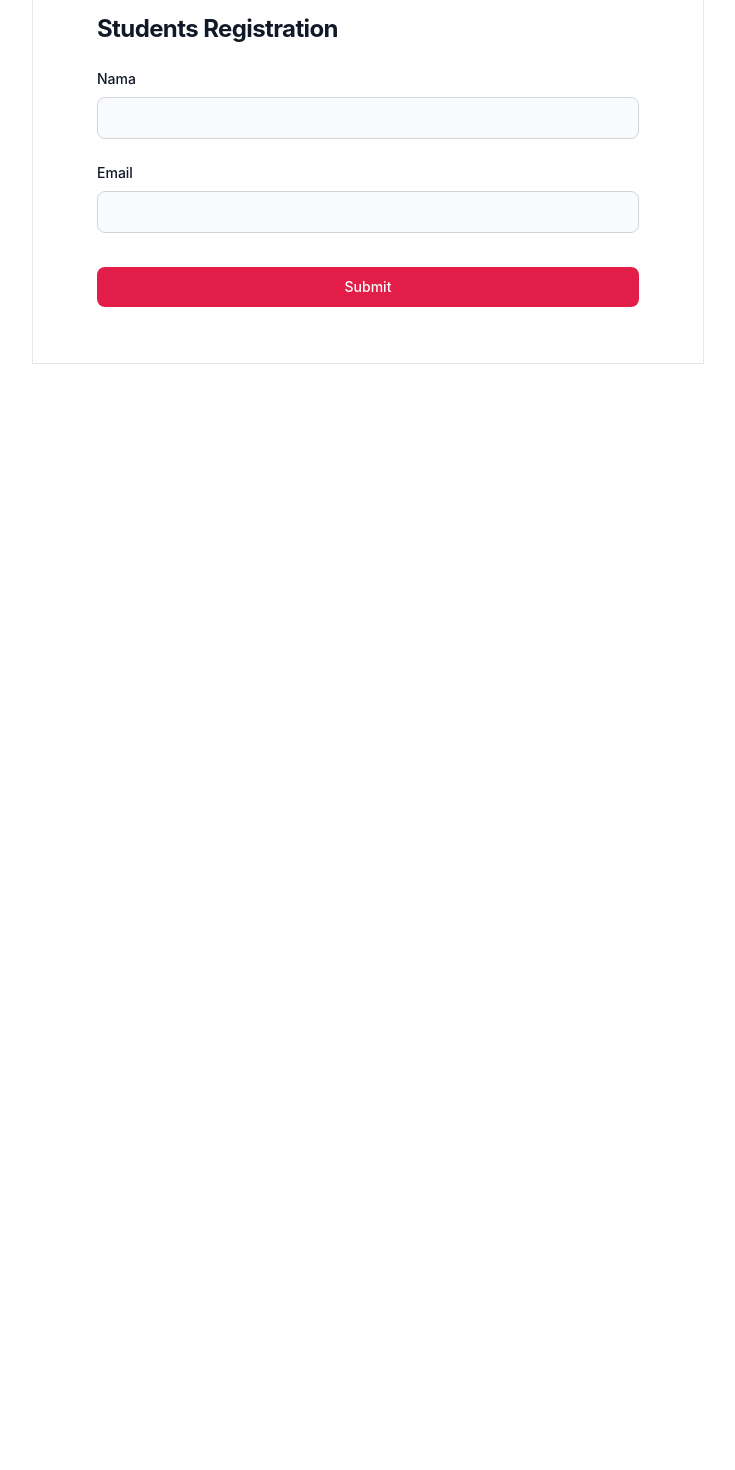
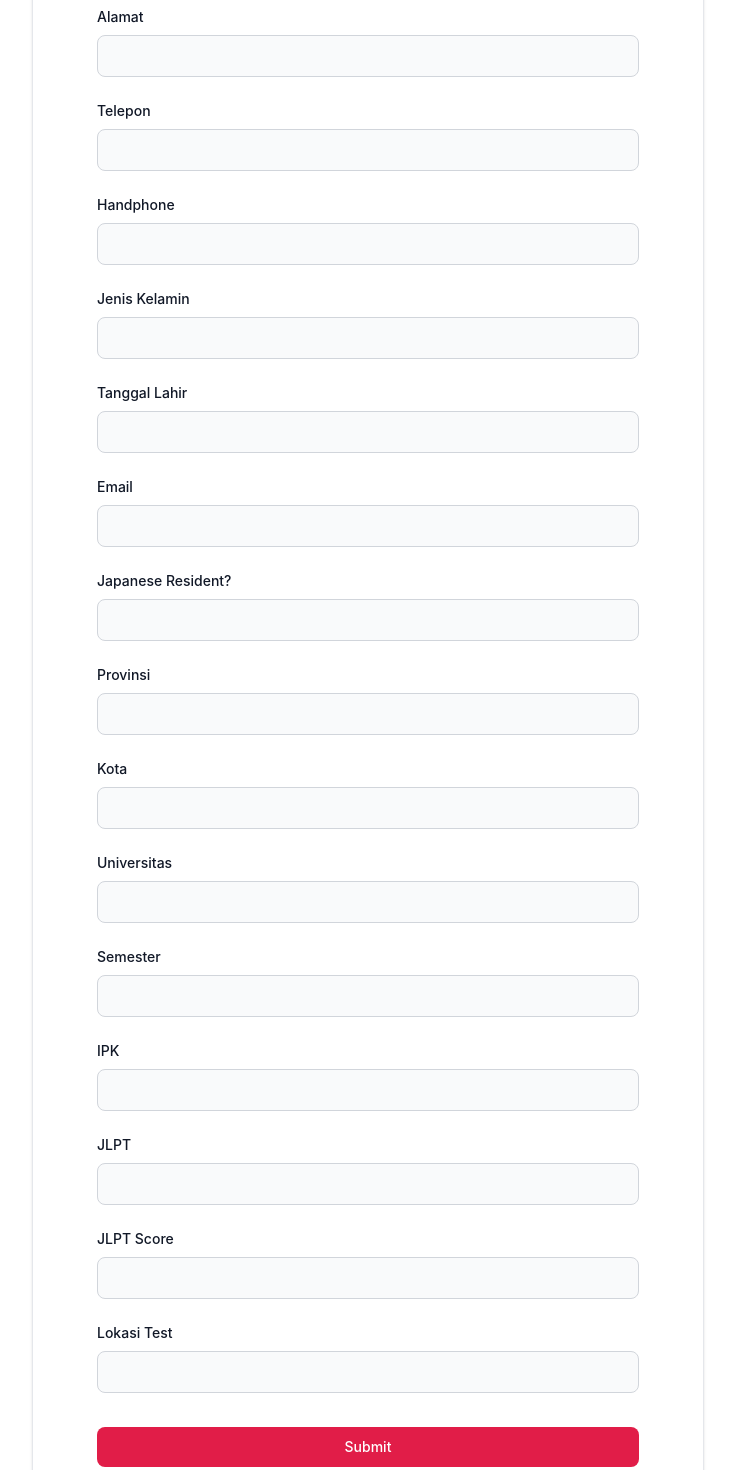
Before and after one commit to Reinhardjs/scholarship-registration-frontend, a React (Create React App) app: page /studies in a window 1280 px wide. Shown: the part 240-1710 px from the top of the page, without its empty margins (272-1007 px from the left). Before the commit the page ends 800 px from the top, so only its background shows below. Built offline with nearby package versions, Linux system fonts and the light colour scheme.

Commit message:
chore(mext-registration): added complete inputs for students form

```diff
--- a/src/components/TextInput.js
+++ b/src/components/TextInput.js
@@ -1,7 +1,7 @@
 import React from "react";
 
 const TextInput = (props) => {
-  const { form, labelString, inputName, placeholder } = props;
+  const { form, labelString, inputName, placeholder, validation } = props;
   const {
     register,
     formState: { errors },
@@ -9,15 +9,20 @@ const TextInput = (props) => {
 
   return (
     <div className="text-input-container">
-      <label class="mb-2 block text-sm font-medium text-gray-900 dark:text-white">
+      <label className="mb-2 block text-sm font-medium text-gray-900 dark:text-white">
         {labelString}
       </label>
       <input
-        class="block w-full rounded-lg border border-gray-300 bg-gray-50 p-2.5 text-gray-900 focus:border-primary-600 focus:ring-primary-600 dark:border-gray-600 dark:bg-gray-700 dark:text-white dark:placeholder-gray-400 dark:focus:border-blue-500 dark:focus:ring-blue-500 sm:text-sm"
+        className="block w-full rounded-lg border border-gray-300 bg-gray-50 p-2.5 text-gray-900 focus:border-primary-600 focus:ring-primary-600 dark:border-gray-600 dark:bg-gray-700 dark:text-white dark:placeholder-gray-400 dark:focus:border-blue-500 dark:focus:ring-blue-500 sm:text-sm"
         placeholder={placeholder}
-        {...register(inputName, { required: true })}
+        {...register(inputName, { required: true, validate: validation })}
       />
-      {errors[inputName] && <span>Silakan isi {labelString} Anda</span>}
+      {errors[inputName] &&
+        (errors[inputName].type === "validate" ? (
+          <span>{labelString} tidak valid</span>
+        ) : (
+          <span>Silakan isi {labelString}</span>
+        ))}
     </div>
   );
 };
--- a/src/pages/JapaneseStudiesRegistration.js
+++ b/src/pages/JapaneseStudiesRegistration.js
@@ -6,29 +6,97 @@ const JapaneseStudiesRegistration = () => {
   const form = useForm();
   const { handleSubmit } = form;
 
+  const isValidEmail = (email) =>
+    /^(([^<>()[\]\\.,;:\s@\"]+(\.[^<>()[\]\\.,;:\s@\"]+)*)|(\".+\"))@((\[[0-9]{1,3}\.[0-9]{1,3}\.[0-9]{1,3}\.[0-9]{1,3}\])|(([a-zA-Z\-0-9]+\.)+[a-zA-Z]{2,}))$/.test(
+      email
+    );
+
+  const handleEmailValidation = (email) => {
+    return isValidEmail(email);
+  };
+
   const onSubmit = (data) => console.log(data);
 
   return (
     <React.Fragment>
-      <div class="grid h-screen place-items-center">
-        <div class="min-w-full">
+      <div className="grid h-screen place-items-center">
+        <div className="min-w-full">
           <form
-            className="m-auto max-w-2xl border py-10 px-12"
+            className="m-auto mt-10 mb-10 max-w-2xl rounded-lg border bg-white py-10 px-12 shadow"
             onSubmit={handleSubmit(onSubmit)}
           >
-            <div class="space-y-4 p-2 sm:p-4 md:space-y-6">
-              <h1 class="text-xl font-bold leading-tight tracking-tight text-gray-900 dark:text-white md:text-2xl">
+            <div className="space-y-4 p-2 sm:p-4 md:space-y-6">
+              <h1 className="text-xl font-bold leading-tight tracking-tight text-gray-900 dark:text-white md:text-2xl">
                 Students Registration
               </h1>
               <TextInput form={form} labelString={"Nama"} inputName={"name"} />
               <TextInput
                 form={form}
+                labelString={"Alamat"}
+                inputName={"address"}
+              />
+              <TextInput
+                form={form}
+                labelString={"Telepon"}
+                inputName={"telephone"}
+              />
+              <TextInput
+                form={form}
+                labelString={"Handphone"}
+                inputName={"handphone"}
+              />
+              <TextInput
+                form={form}
+                labelString={"Jenis Kelamin"}
+                inputName={"gender"}
+              />
+              <TextInput
+                form={form}
+                labelString={"Tanggal Lahir"}
+                inputName={"birthdate"}
+              />
+              <TextInput
+                form={form}
                 labelString={"Email"}
                 inputName={"email"}
+                validation={handleEmailValidation}
               />
-              <div class="pt-2.5">
+              <TextInput
+                form={form}
+                labelString={"Japanese Resident?"}
+                inputName={"japaneseResident"}
+              />
+              <TextInput
+                form={form}
+                labelString={"Provinsi"}
+                inputName={"province"}
+              />
+              <TextInput form={form} labelString={"Kota"} inputName={"city"} />
+              <TextInput
+                form={form}
+                labelString={"Universitas"}
+                inputName={"university"}
+              />
+              <TextInput
+                form={form}
+                labelString={"Semester"}
+                inputName={"semester"}
+              />
+              <TextInput form={form} labelString={"IPK"} inputName={"ipk"} />
+              <TextInput form={form} labelString={"JLPT"} inputName={"jlpt"} />
+              <TextInput
+                form={form}
+                labelString={"JLPT Score"}
+                inputName={"jlptScore"}
+              />
+              <TextInput
+                form={form}
+                labelString={"Lokasi Test"}
+                inputName={"testLocation"}
+              />
+              <div className="pt-2.5">
                 <button
-                  class="w-full rounded-lg bg-primary-600 px-5 py-2.5 text-center text-sm font-medium text-white hover:bg-primary-700 focus:outline-none focus:ring-4 focus:ring-primary-300 dark:bg-primary-600 dark:hover:bg-primary-700 dark:focus:ring-primary-800"
+                  className="w-full rounded-lg bg-primary-600 px-5 py-2.5 text-center text-sm font-medium text-white hover:bg-primary-700 focus:outline-none focus:ring-4 focus:ring-primary-300 dark:bg-primary-600 dark:hover:bg-primary-700 dark:focus:ring-primary-800"
                   type="submit"
                 >
                   Submit
```
